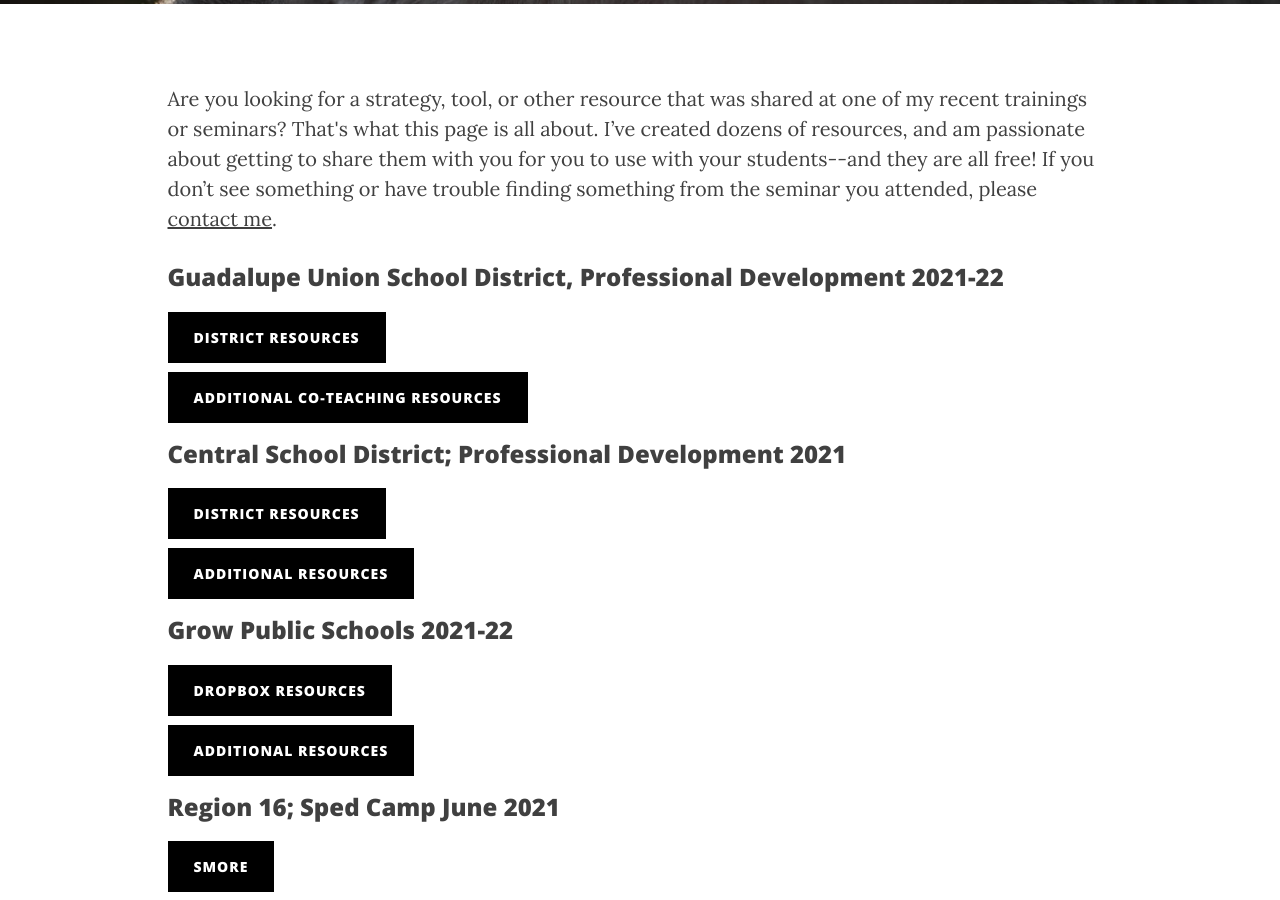
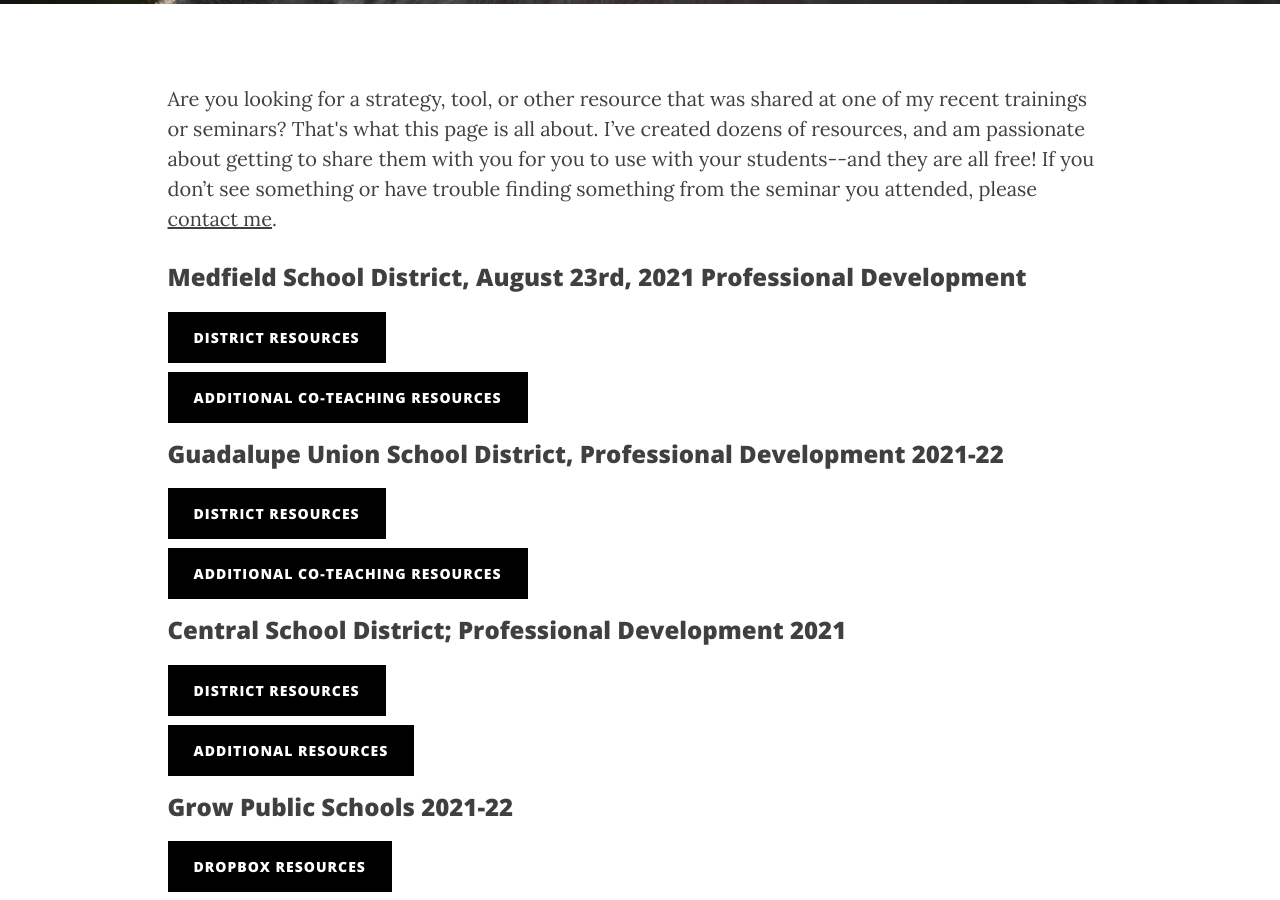
Before and after one commit to iamweswilson/clearlycat, a Jekyll site: the page built from resources.html, in a window 1280 px wide and 900 px high, scrolled down 444 px. Built offline with Jekyll 4.4.1, drawn with Linux system fonts in a browser that asks for light colours; nearby versions of some CDN libraries; comment, search, counter and statistics services are not loaded.

Commit message:
Medfield School District, August 23rd, 2021

```diff
--- a/resources.html
+++ b/resources.html
@@ -25,6 +25,17 @@ permalink: /training-resources/
                 <p>
                     Are you looking for a strategy, tool, or other resource that was shared at one of my  recent trainings or seminars? That's what this page is all about.  I’ve created dozens of resources, and am passionate about getting to share them with you for you to use with your students--and they are all free!  If you don’t see something or have trouble finding something from the seminar you attended, please <a href="/contact/">contact me</a>.
                 </p>
+                <h3>Medfield School District, August 23rd, 2021 Professional Development</h3>
+                <p>
+                    <a href="//drive.google.com/drive/folders/1mFvszXrFM9frPWqsvY_D13yEUx6BWNGo?usp=sharing" class="resource-btn" target="_blank">
+                        District Resources
+                    </a>
+                </p>
+                <p>
+                    <a href="//drive.google.com/drive/folders/0B6LJvCVcyOwfY250UTM5X3FJTms?resourcekey=0-rQ_vlIT6ljargrgnpgdQ1A&usp=sharing" class="resource-btn" target="_blank">
+                        Additional Co-Teaching Resources
+                    </a>
+                </p>
                 <h3>Guadalupe Union School District, Professional Development 2021-22</h3>
                 <p>
                     <a href="//drive.google.com/drive/folders/1q0ZLKQBHAT95LCHfgNydZTEtfOe2DfIj?usp=sharing" class="resource-btn" target="_blank">
@@ -32,7 +43,7 @@ permalink: /training-resources/
                     </a>
                 </p>
                 <p>
-                    <a href="https://drive.google.com/drive/folders/0B6LJvCVcyOwfY250UTM5X3FJTms?resourcekey=0-rQ_vlIT6ljargrgnpgdQ1A&usp=sharing" class="resource-btn" target="_blank">
+                    <a href="//drive.google.com/drive/folders/0B6LJvCVcyOwfY250UTM5X3FJTms?resourcekey=0-rQ_vlIT6ljargrgnpgdQ1A&usp=sharing" class="resource-btn" target="_blank">
                         Additional Co-Teaching Resources
                     </a>
                 </p>
```
